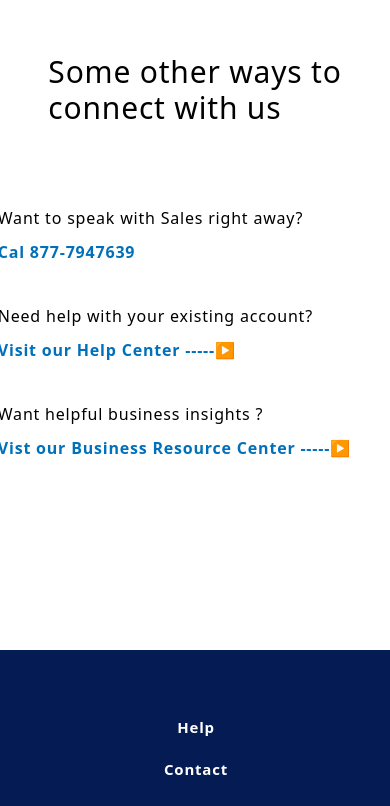
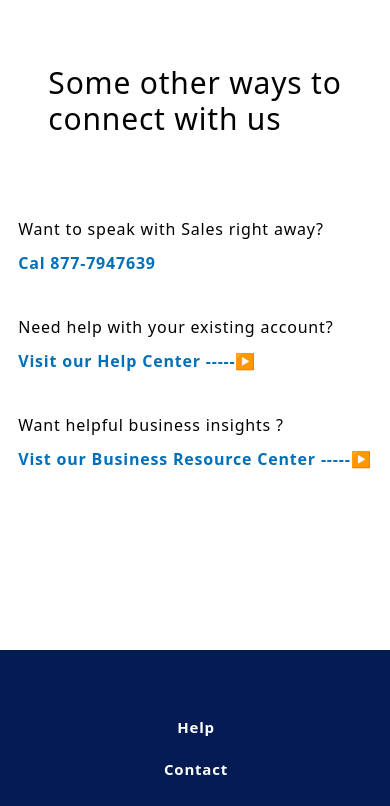
Before and after one commit to Jayrane03/Aenoxy_Assignment, a React (Vite) app in the folder paypal/: page / in a window 390 px wide. Shown: the part 1916-2722 px from the top of the page. Built offline with nearby package versions, Linux system fonts and the light colour scheme; a web font is replaced by a local one.

Commit message:
Added the cdn link fixed

```diff
--- a/paypal/src/Styles/components.css
+++ b/paypal/src/Styles/components.css
@@ -78,19 +78,13 @@ align-items: center;
 
 
 /* Connect  */
-#conn_row{
-    display: flex;
-    flex-direction: column;
-    width: 100vw;
-    height: auto;
-    justify-content: center;
-    align-items: center;
-}
+
 .text{
     display: flex;
     /* flex: 1; */
     width: 100%;
-    margin-left: 180px;
+
+    margin-left: 66%;
     flex-direction: column;
 }
 .text p:nth-child(2){
@@ -118,15 +112,7 @@ align-items: center;
 
 
   @media (max-width: 786px) {
-    #conn_row {
-        display: flex;
-        position: absolute;
-        width: 100%;
-        align-items: center;
-        flex-direction: column;
-        top: -23px;
-        margin: 12px;
-    }
+
     .footer-container{
 
         display: none;
--- a/paypal/src/components/connect.jsx
+++ b/paypal/src/components/connect.jsx
@@ -5,7 +5,7 @@ const Connect = () => {
    <>
     <div className="connect_box flex flex-col w-100">
 
-<div className="connect_row flex flex-col justify-start text-left align-middle" id="conn_row">
+<div className="connect_row flex flex-col justify-start text-left align-middle">
 <h1 className='text-3xl' >Some other ways to <br />connect with us</h1>
   <div className="text">
     <p>Want to speak with Sales right away?</p>
```
